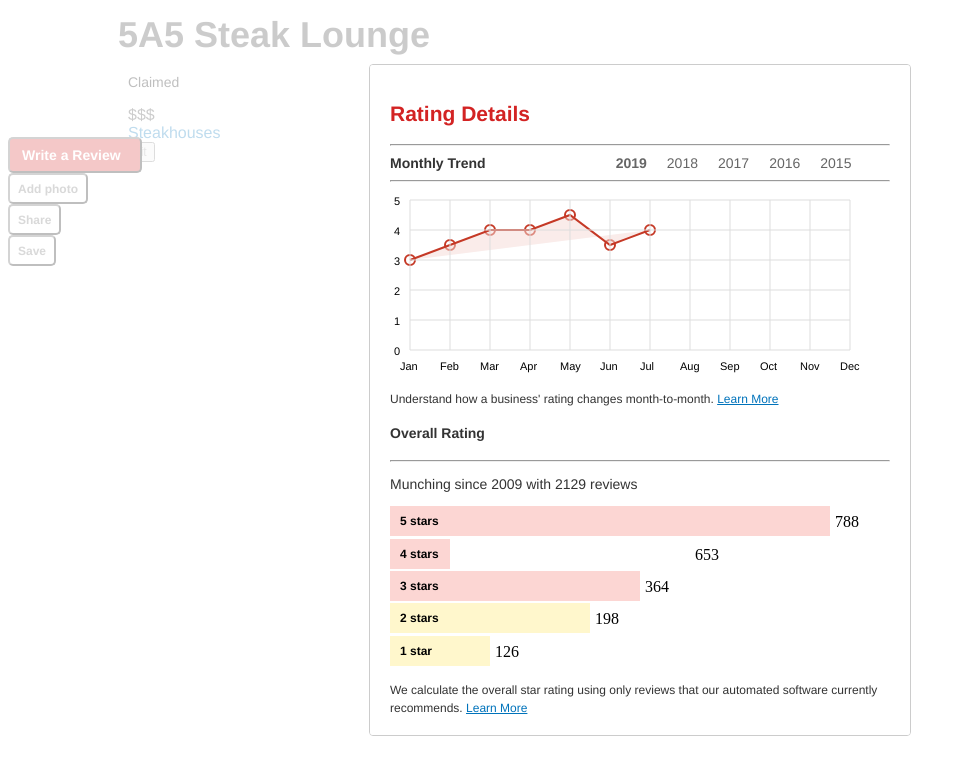
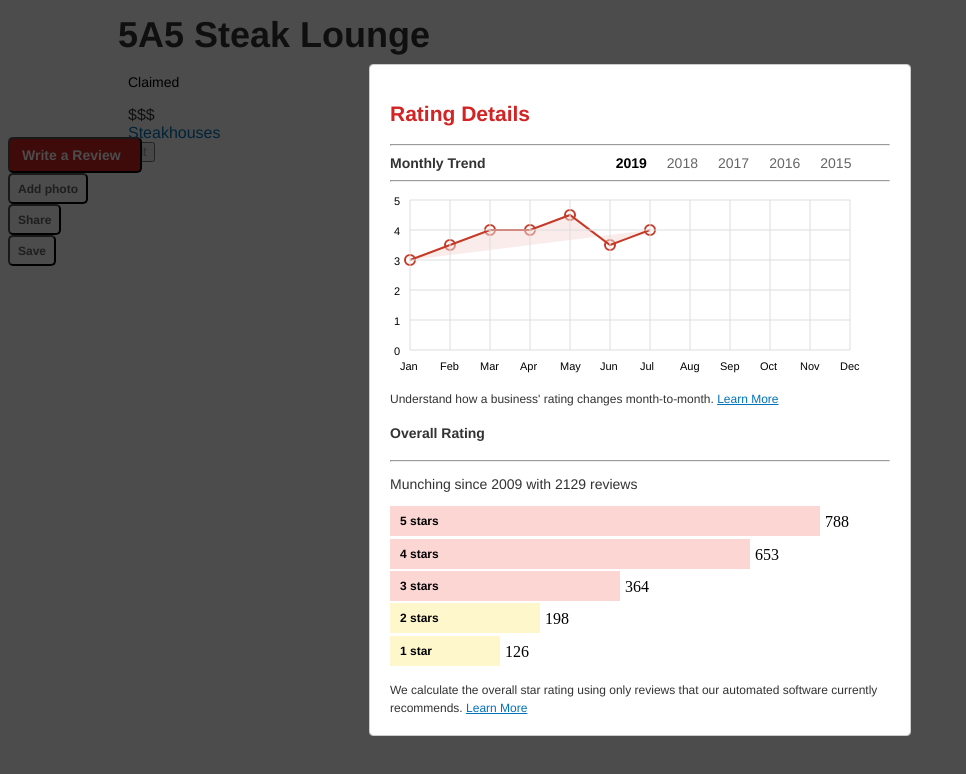
Before and after one commit to the-munch/header, a React app: page / in a window 1280 px wide. Both pictures are taken after a click on the button "Details". Shown: the top 774 px of the page, without its empty margins (0-966 px from the left). Built offline with nearby package versions, Linux system fonts and the light colour scheme; the HTML template or start-up script is replaced by a standard one.

Commit message:
adds dark background for modals. updates details modal bar chart to be ready to handle dynamic data

```diff
--- a/client/src/components/App.jsx
+++ b/client/src/components/App.jsx
@@ -13,6 +13,9 @@
     height: 570,
     width: 450,
   },
+  overlay: {
+    background: "rgba(0, 0, 0, 0.7)",
+  },
 };
 
 const detailsStyle = {
@@ -26,6 +29,9 @@
     height: 630,
     width: 500,
   },
+  overlay: {
+    background: "rgba(0, 0, 0, 0.7)",
+  },
 };
 
 const saveStyle = {
@@ -38,6 +44,9 @@
     transform: 'translate(-50%, -50%)',
     height: 640,
     width: 500,
+  },
+  overlay: {
+    background: "rgba(0, 0, 0, 0.7)",
   },
 };
 
--- a/client/src/components/Details.jsx
+++ b/client/src/components/Details.jsx
@@ -113,6 +113,9 @@
     height: 630,
     width: 500,
   },
+  overlay: {
+    background: "rgba(0, 0, 0, 0.7)",
+  },
 };
 
 const monthlyTrendStyle = {
@@ -135,6 +138,7 @@
   padding: 10,
   height: 30,
   fontWeight: 'bold',
+  color: 'black',
 }
 
 const xAxis = {
@@ -164,7 +168,20 @@
   five: '10',
 };
 
-// let lineCoordinates = ['20,70', '60,55', '100,40', '140,40', '180,25', '220,55', '260,70'];
+const reviewData = {
+  total: 2129,
+  fiveStar: 788,
+  fourStar: 653,
+  threeStar: 364,
+  twoStar: 198,
+  oneStar: 126,
+};
+
+const five = Math.trunc(reviewData.fiveStar / reviewData.total * 100);
+const four = Math.trunc(reviewData.fourStar / reviewData.total * 100);
+const three = Math.trunc(reviewData.threeStar / reviewData.total * 100);
+const two = Math.trunc(reviewData.twoStar / reviewData.total * 100);
+const one = Math.trunc(reviewData.oneStar / reviewData.total * 100);
 
 // let lastYearCoordinates = [(xAxis.jan.concat(',', yAxis.four)), (xAxis.feb.concat(',', yAxis.threeHalf)), (xAxis.mar.concat(',', yAxis.fourHalf)), (xAxis.apr.concat(',', yAxis.fourHalf)), (xAxis.may.concat(',', yAxis.threeHalf)), (xAxis.jun.concat(',', yAxis.fourHalf)), (xAxis.jul.concat(',', yAxis.fourHalf)), (xAxis.aug.concat(',', yAxis.four)), (xAxis.sep.concat(',', yAxis.four)), (xAxis.oct.concat(',', yAxis.fourHalf)), (xAxis.nov.concat(',', yAxis.four)), (xAxis.dec.concat(',', yAxis.threeHalf))];
 let currentYearCoordinates = ['20,70', '60,55', '100,40', '140,40', '180,25', '220,55', '260,40'];
@@ -192,10 +209,14 @@
 
     this.lineCoordinates = currentYearCoordinates;
 
+    this.barWidth = this.barWidth.bind(this);
 
     this.handleClick = this.handleClick.bind(this);
 
+
+
     this.toggleState = this.toggleState.bind(this);
+
   }
 
   toggleState(e) {
@@ -239,7 +260,29 @@
         this.lineCoordinates = twoYearsAgoCoordinates;
       }
     }
+    if (classname === 'three-years-ago')  {
+      state.threeYearsAgoClicked = !state.threeYearsAgoClicked;
+      if (state.threeYearsAgoClicked) {
+        this.lineCoordinates = lastYearCoordinates;
+      }
+    }
+    if (classname === 'four-years-ago')  {
+      state.fourYearsAgoClicked = !state.fourYearsAgoClicked;
+      if (state.fourYearsAgoClicked) {
+        this.lineCoordinates = lastYearCoordinates;
+      }
+    }
     this.setState(state);
+  }
+
+  barWidth(number) {
+    // debugger;
+    var result = number
+    if (result > 38) {
+      result = 38;
+    }
+    result = (result * 10) + 60;
+    return result;
   }
 
   render () {
@@ -267,8 +310,8 @@
                   <YearsTitle onClick={this.handleClick} onMouseOver={this.toggleState} onMouseOut={this.toggleState} id={this.state.currentYearToggled.toString()} className="current-year" style={this.state.currentYearClicked ? yearSelected : yearStyle}>2019</YearsTitle>
                   <YearsTitle onClick={this.handleClick} onMouseOver={this.toggleState} onMouseOut={this.toggleState} id={this.state.lastYearToggled.toString()} className="last-year" style={this.state.lastYearClicked ? yearSelected : yearStyle}>2018</YearsTitle>
                   <YearsTitle onClick={this.handleClick} onMouseOver={this.toggleState} onMouseOut={this.toggleState} id={this.state.twoYearsAgoToggled.toString()} className="two-years-ago" style={this.state.twoYearsAgoClicked ? yearSelected : yearStyle}>2017</YearsTitle>
-                  <YearsTitle onClick={this.handleClick} onMouseOver={this.toggleState} onMouseOut={this.toggleState} id={this.state.threeYearsAgoToggled.toString()} className="three-years-ago" style={yearStyle}>2016</YearsTitle>
-                  <YearsTitle onClick={this.handleClick} onMouseOver={this.toggleState} onMouseOut={this.toggleState} id={this.state.fourYearsAgoToggled.toString()} className="four-years-ago" style={yearStyle}>2015</YearsTitle>
+                  <YearsTitle onClick={this.handleClick} onMouseOver={this.toggleState} onMouseOut={this.toggleState} id={this.state.threeYearsAgoToggled.toString()} className="three-years-ago" style={this.state.threeYearsAgoClicked ? yearSelected : yearStyle}>2016</YearsTitle>
+                  <YearsTitle onClick={this.handleClick} onMouseOver={this.toggleState} onMouseOut={this.toggleState} id={this.state.fourYearsAgoToggled.toString()} className="four-years-ago" style={this.state.fourYearsAgoClicked ? yearSelected : yearStyle}>2015</YearsTitle>
                 </div>
               </div>
               <hr/>
@@ -341,29 +384,29 @@
               <svg className="chart" width="470" height="170" role="img">
                 <title className="title">star bar chart</title>
                 <g className="bar-star-5">
-                  <FiveStarBar width="440" height="30"></FiveStarBar>
+                  <FiveStarBar width={this.barWidth(five)} height="30"></FiveStarBar>
                   <StarBarFont x="10" y="15" dy=".35em">5 stars</StarBarFont>
-                  <text x="445" y="15" dy=".35em">788</text>
+                  <text x={this.barWidth(five) + 5} y="15" dy=".35em">788</text>
                 </g>
                 <g className="bar-star-4">
-                  <FourStarBar width="60" height="30" y="33"></FourStarBar>
+                  <FourStarBar width={this.barWidth(four)} height="30" y="33"></FourStarBar>
                   <StarBarFont x="10" y="48" dy=".35em">4 stars</StarBarFont>
-                  <text x="305" y="48" dy=".35em">653</text>
+                  <text x={this.barWidth(four) + 5} y="48" dy=".35em">653</text>
                 </g>
                 <g className="bar-star-3">
-                  <ThreeStarBar width="250" height="30" y="65"></ThreeStarBar>
+                  <ThreeStarBar width={this.barWidth(three)} height="30" y="65"></ThreeStarBar>
                   <StarBarFont x="10" y="80" dy=".35em">3 stars</StarBarFont>
-                  <text x="255" y="80" dy=".35em">364</text>
+                  <text x={this.barWidth(three) + 5} y="80" dy=".35em">364</text>
                 </g>
                 <g className="bar-star-2">
-                  <TwoStarBar width="200" height="30" y="97"></TwoStarBar>
+                  <TwoStarBar width={this.barWidth(two)} height="30" y="97"></TwoStarBar>
                   <StarBarFont x="10" y="112" dy=".35em">2 stars</StarBarFont>
-                  <text x="205" y="112" dy=".35em">198</text>
+                  <text x={this.barWidth(two) + 5} y="112" dy=".35em">198</text>
                 </g>
                 <g className="bar-star-1">
-                  <OneStarBar width="100" height="30" y="130"></OneStarBar>
+                  <OneStarBar width={this.barWidth(one)} height="30" y="130"></OneStarBar>
                   <StarBarFont x="10" y="145" dy=".35em">1 star</StarBarFont>
-                  <text x="105" y="145" dy=".35em">126</text>
+                  <text x={this.barWidth(one) + 5} y="145" dy=".35em">126</text>
                 </g>
               </svg>
             </div>
--- a/client/src/components/StarsReviewsDetails.jsx
+++ b/client/src/components/StarsReviewsDetails.jsx
@@ -30,7 +30,7 @@
   <div className="srd-wrapper">
     <div style={SRDWrapper}>
       <StarTitle>* * * *</StarTitle>
-      <ReviewCountTitle>2125 reviews</ReviewCountTitle>
+      <ReviewCountTitle>2129 reviews</ReviewCountTitle>
       <Details
         detailsModalStatus={props.detailsModalStatus}
         closeDetailsModal={props.closeDetailsModal}
```
